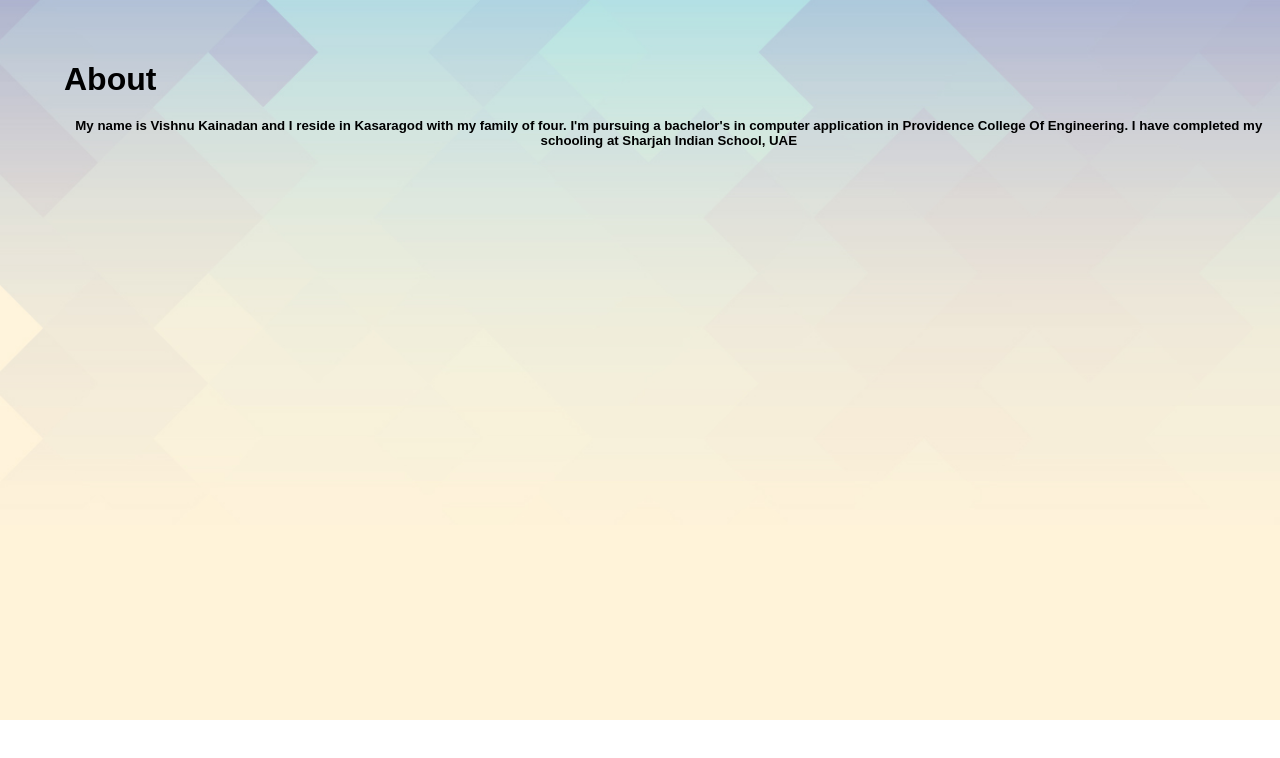
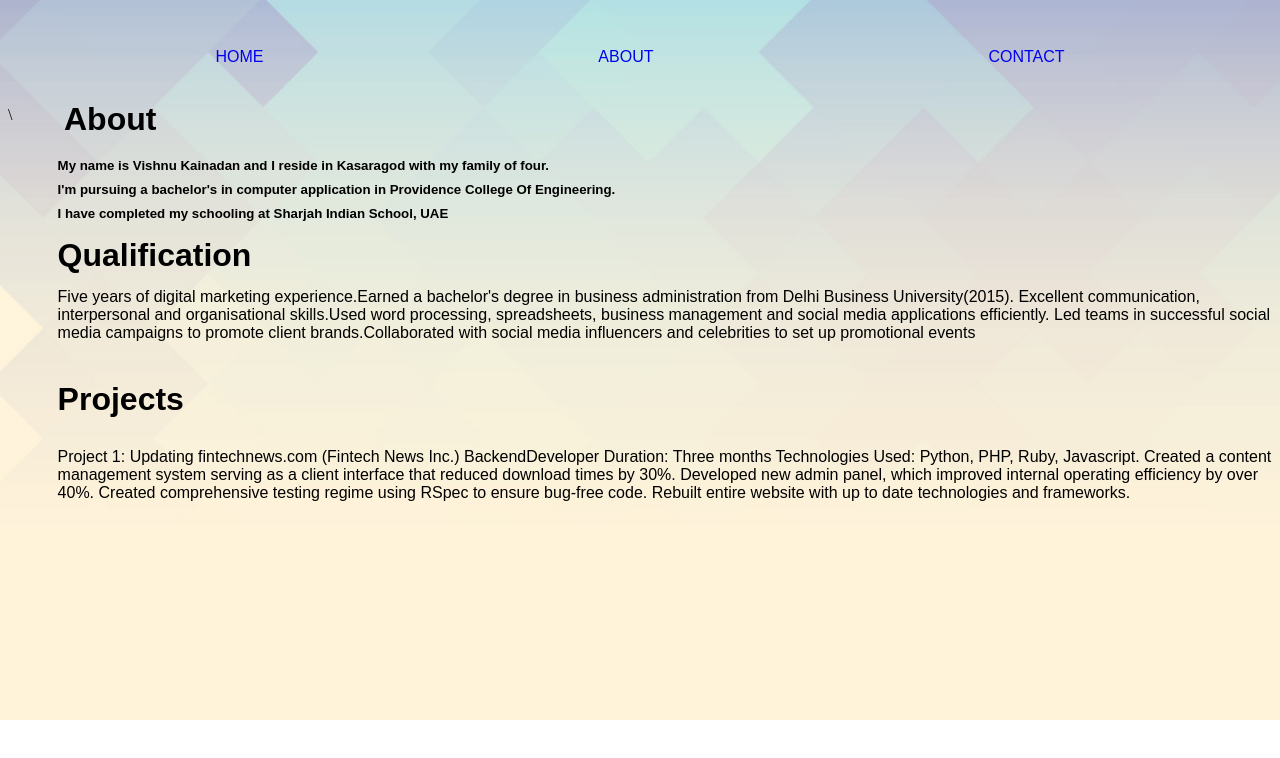
Before and after one commit to kichu6512/day1, a plain HTML site: page Portfolio/about.html in a window 1280 px wide. Drawn offline with Linux system fonts and the light colour scheme.

Commit message:
final commit

```diff
--- a/Portfolio/about.html
+++ b/Portfolio/about.html
@@ -9,11 +9,37 @@
 </head>
 <body>
     <div class="about">
+        <div class="parent">
+            <div>
+                <a href="index.html">HOME</a>
+            </div>
+            <div>
+                <a href="about.html">ABOUT</a>
+            </div>
+            <div>
+                <a href="contact.html">CONTACT</a>
+            </div>
+        </div>
         <div>
             <h1 id="a1">About</h1>
-            <h5 id="a2">My name is Vishnu Kainadan and I reside in Kasaragod with my family of four.
-                 I'm pursuing a bachelor's in computer application in Providence College Of Engineering.
-                  I have completed my schooling at Sharjah Indian School, UAE</h5>
+            <h5 id="a2">My name is Vishnu Kainadan and I reside in Kasaragod with my family of four.</h5>
+            <h5 id="a3">I'm pursuing a bachelor's in computer application in Providence College Of Engineering.</h5>
+            <h5 id="a4">I have completed my schooling at Sharjah Indian School, UAE</h5>\
+            <h1 id="q1">Qualification</h1>
+            <p> Five years of digital marketing experience.Earned a bachelor's degree in business administration from Delhi Business University(2015).
+                Excellent communication, interpersonal and organisational skills.Used word processing, spreadsheets, business management and social media applications efficiently.
+                Led teams in successful social media campaigns to promote client brands.Collaborated with social media influencers and celebrities to set up promotional events</p>
+            <h1 id ="a5">Projects</h1>
+            <p1>Project 1: Updating fintechnews.com (Fintech News Inc.) BackendDeveloper
+
+                Duration: Three months
+
+                Technologies Used: Python, PHP, Ruby, Javascript.
+
+                    Created a content management system serving as a client interface that reduced download times by 30%.
+                    Developed new admin panel, which improved internal operating efficiency by over 40%.
+                    Created comprehensive testing regime using RSpec to ensure bug-free code.
+                    Rebuilt entire website with up to date technologies and frameworks.</p1>
         </div>
     </div>
 
--- /dev/null
+++ b/Portfolio/contact.html
@@ -0,0 +1,48 @@
+<!DOCTYPE html>
+<html lang="en">
+<head>
+    <meta charset="UTF-8">
+    <meta http-equiv="X-UA-Compatible" content="IE=edge">
+    <meta name="viewport" content="width=device-width, initial-scale=1.0">
+    <title>Portfolio</title>
+    <link rel="stylesheet" href="style.css">
+</head>
+<body>
+    <div class="contact">
+        <div class="parent">
+            <div>
+                <a href="index.html">HOME</a>
+            </div>
+            <div>
+                <a href="about.html">ABOUT</a>
+            </div>
+            <div>
+                <a href="contact.html">CONTACT</a>
+            </div>
+        </div>
+        <h1 id="con">CONTACT</h1>
+        <div class="form">
+            <form action="/submit-form" method="post">
+                <label for="name">Name:</label>
+                <input type="text" id="name1" name="name" required>
+
+                <label for="email">Email:</label>
+                <input type="email" id="email" name="email" required>
+
+                <label for="subject">Subject:</label>
+                <input type="text" id="subject" name="subject" required>
+
+                <label for="number">Phone no:</label>
+                <input type="number" id="phoneno" name="phoneno" required>
+
+                <input type="submit" value="Submit">
+              </form>
+        </div>
+
+        <h1 id="loc"><a href="https://www.google.com/maps/place/NEST+Tech+Park/@10.017501,76.365117,15z/data=!4m5!3m4!1s0x0:0x5c6cc61021571755!8m2!3d10.0174763!4d76.3651263">View on Google Maps</a></h1>
+
+
+    </div>
+
+</body>
+</html>
--- a/Portfolio/style.css
+++ b/Portfolio/style.css
@@ -46,7 +46,7 @@ body{
     font-family: 'Poppins', sans-serif;
     text-align: center;
     position: absolute;
-    top: 5%;
+    top: 10%;
     left: 5%;
 }
 
@@ -54,6 +54,75 @@ body{
     font-family: 'Poppins', sans-serif;
     text-align: center;
     position: absolute;
-    top: 12%;
+    top: 17%;
     left: 4.5%;
 }
+#a3{
+    font-family: 'Poppins', sans-serif;
+    text-align: center;
+    position: absolute;
+    top: 20%;
+    left: 4.5%;
+}
+#a4{
+    font-family: 'Poppins', sans-serif;
+    text-align: center;
+    position: absolute;
+    top: 23%;
+    left: 4.5%;
+}
+
+#q1{
+    font-family: 'Poppins', sans-serif;
+    text-align: center;
+    position: absolute;
+    top: 27%;
+    left: 4.5%;
+}
+
+p{
+    font-family: 'Poppins', sans-serif;
+    text-align: left;
+    position: absolute;
+    top: 34%;
+    left: 4.5%;
+}
+
+#a5{
+    font-family: 'Poppins', sans-serif;
+    text-align: center;
+    position: absolute;
+    top: 45%;
+    left: 4.5%;
+}
+
+p1{
+    font-family: 'Poppins', sans-serif;
+    text-align: left;
+    position: absolute;
+    top: 56%;
+    left: 4.5%;
+}
+
+.form{
+    font-family: 'Poppins', sans-serif;
+    display: flex;
+    justify-content: space-around;
+    padding: 40px;
+}
+
+#loc{
+    font-family: 'Poppins', sans-serif;
+    text-align: center;
+    position: absolute;
+    top: 25%;
+    left: 20%;
+}
+
+#con{
+    font-family: 'Poppins', sans-serif;
+    text-align: left;
+    position: absolute;
+    top: 10%;
+    left: 20%;
+}
```
